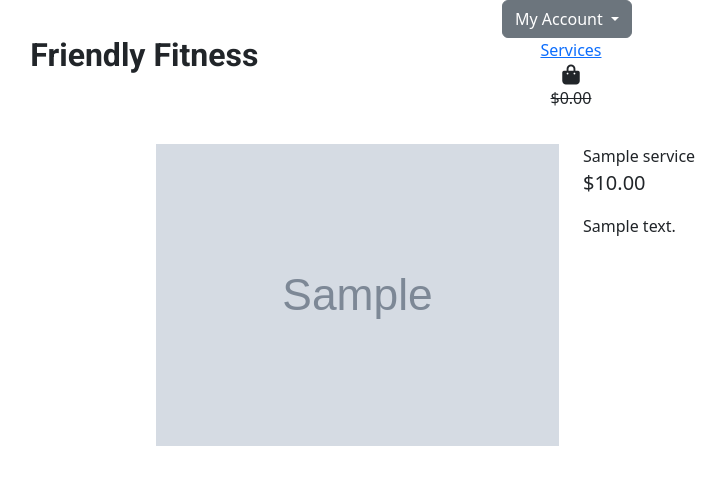
After one commit to Code-Institute-Submissions/StephenKennyGains-FriendlyFitness_NovResub, a Django app: page /services/1 in a window 1280 px wide. The commit adds this page. Shown: the top 493 px of the page, without its empty margins (69-795 px from the left). Run offline with Django 3.2, Linux system fonts and the light colour scheme; tables that the repository leaves empty hold one stand-in row (values such as "Sample post"); grey boxes marked "Sample" are stand-in pictures; some libraries are stand-ins or nearby versions.

Commit message:
Add Service Detail View and function

```diff
--- /dev/null
+++ b/services/templates/services/service_detail.html
@@ -0,0 +1,43 @@
+{% extends "base.html" %}
+{% load static %}
+
+{% block page_header %}
+    <div class="container header-container">
+        <div class="row">
+            <div class="col">
+
+            </div>
+        </div>
+    </div>
+{% endblock %}
+
+{% block content %}
+
+    <div class="container-fluid mt-5">
+        <div class="row">
+            <div class="col-12 col-md-6 col-lg-4 offset-lg-2 mt-5">
+                <div class="image_container mt-5 my-5">
+                    {% if service.image %}
+                        <a href="{{ service.image.url }}" target="_blank">
+                            <img class="card-img-top img-fluid" src="{{ service.image.url }}" alt="{{ service.name }}">
+                        </a>
+                    {% else %}
+                        <a href="">
+                            <img class="card-img-top img-fluid" src="{{ MEDIA_URL }}noimage.png" alt="{{ service.name }}">
+                        </a>
+                    {% endif %}
+                </div>
+            </div>
+
+            <div class="col-12 col-md-6 col-lg-4 mt-5">
+                <div class="product-details-container mb-5">
+                    <p class="mt-5 mb-0">{{ service.name }}</p>
+                    <p class="lead mb-0 text-left font-weight-bold">${{ service.price }}</p>
+                    <p class="mt-3">{{ service.description }}</p>
+                </div>
+            </div>
+
+        </div>
+    </div>
+
+{% endblock %}
--- a/services/templates/services/services.html
+++ b/services/templates/services/services.html
@@ -28,11 +28,11 @@
                         <div class="col-sm-6 col-md-6 col-lg-4 col-xl-3">
                             <div class="card h-100 border-0">
                                 {% if service.image %}
-                                <a href="">
+                                <a href="{% url 'service_detail' service.id %}">
                                     <img class="card-img-top img-fluid" src="{{ service.image.url }}" alt="{{ service.name }}">
                                 </a>
                                 {% else %}
-                                <a href="">
+                                <a href="{% url 'service_detail' service.id %}">
                                     <img class="card-img-top img-fluid" src="{{ MEDIA_URL }}noimage.png" alt="{{ service.name }}">
                                 </a>
                                 {% endif %}
--- a/services/urls.py
+++ b/services/urls.py
@@ -3,4 +3,5 @@ from . import views
 
 urlpatterns = [
     path('', views.all_services, name='services'),
+    path('<service_id>', views.service_detail, name='service_detail'),
 ]
--- a/services/views.py
+++ b/services/views.py
@@ -1,4 +1,4 @@
-from django.shortcuts import render
+from django.shortcuts import render, get_object_or_404
 from .models import Service
 
 # Create your views here.
@@ -13,3 +13,15 @@ def all_services(request):
     }
 
     return render(request, 'services/services.html', context)
+
+
+def service_detail(request, service_id):
+    """Services Detail View """
+
+    service = get_object_or_404(Service, pk=service_id)
+
+    context = {
+        'service': service,
+    }
+
+    return render(request, 'services/service_detail.html', context)
--- a/templates/base.html
+++ b/templates/base.html
@@ -73,6 +73,11 @@
                             </ul>
                         </div>
                     </li>
+
+                    <li class="button-lg">
+                        <a href="{% url 'services' %}"> Services </a>
+                    </li>
+
                     <!-- End Account Button -->
 
                     <!-- Display Shopping Icon and if Products in Cart, Display Total -->
```
